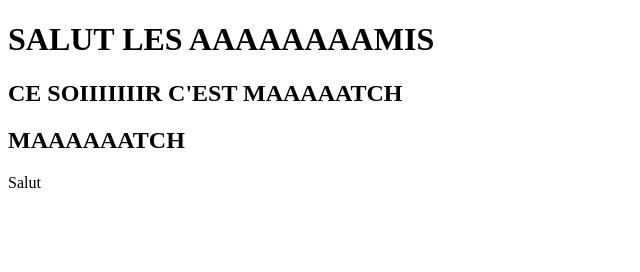
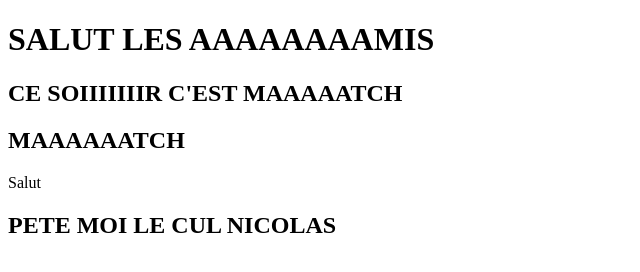
Before and after one commit to BeiyaC/Nos_CVs, a plain HTML site: page Conflicts/test.html in a window 1280 px wide. Shown: the whole page, without its empty margins (0-640 px from the left). Drawn offline with Linux system fonts and the light colour scheme.

Commit message:
Petite modif

```diff
--- a/Conflicts/test.html
+++ b/Conflicts/test.html
@@ -12,5 +12,7 @@
 <h2>CE SOIIIIIIIR C'EST MAAAAATCH</h2>
 <h2>MAAAAAATCH</h2>
 <p>Salut</p>
+
+<h2>PETE MOI LE CUL NICOLAS</h2>
 </body>
 </html>
```
